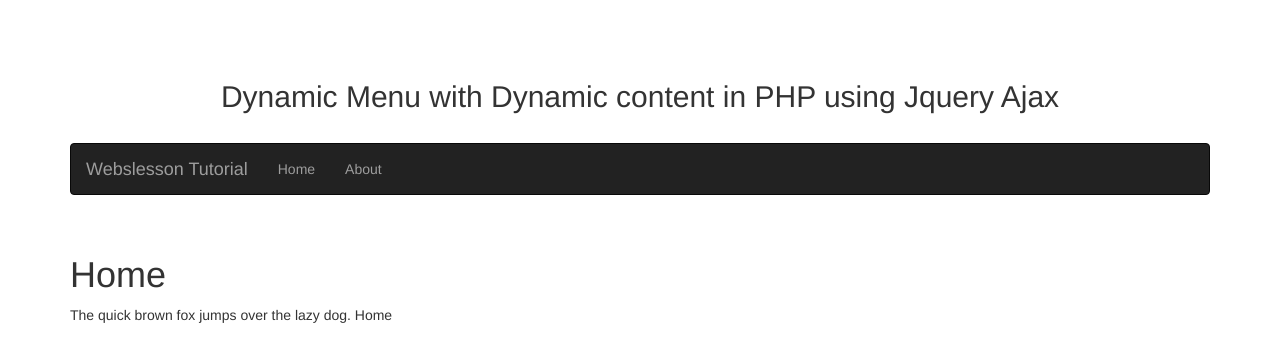
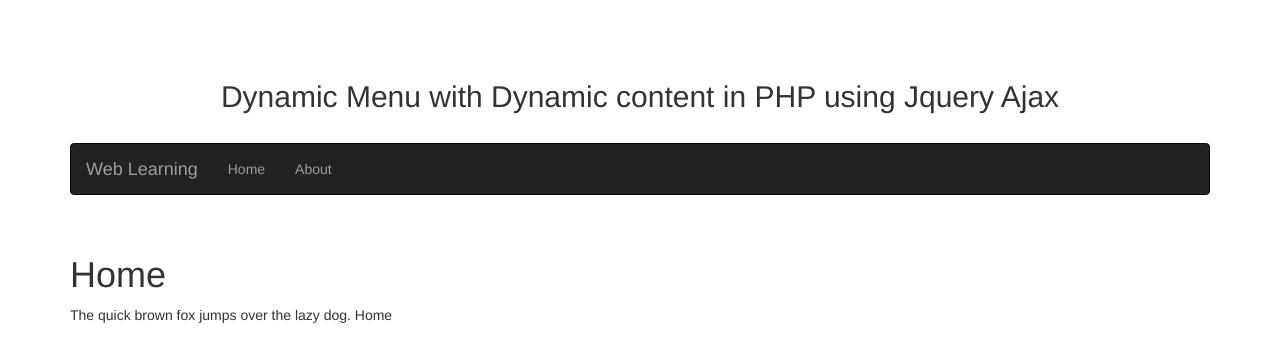
Before and after one commit to sujeetdiwakar/web-learning, a PHP site: page / in a window 1280 px wide. Shown: the top 362 px of the page. Run offline with PHP 8.4, Linux system fonts and the light colour scheme; data comes from the database, SQL or seed files in the repository; some libraries are stand-ins or nearby versions.

Commit message:
Change name

```diff
--- a/65-dynamic-content-load-using-jquery-ajax-php/index.php
+++ b/65-dynamic-content-load-using-jquery-ajax-php/index.php
@@ -20,7 +20,7 @@ $result = mysqli_query($connect, $query);
    <nav class="navbar navbar-inverse">
     <div class="container-fluid">
         <div class="navbar-header">
-           <a class="navbar-brand" href="#">Webslesson Tutorial</a>
+           <a class="navbar-brand" href="#">Web Learning</a>
         </div>
         <ul class="nav navbar-nav">
       <?php
```
